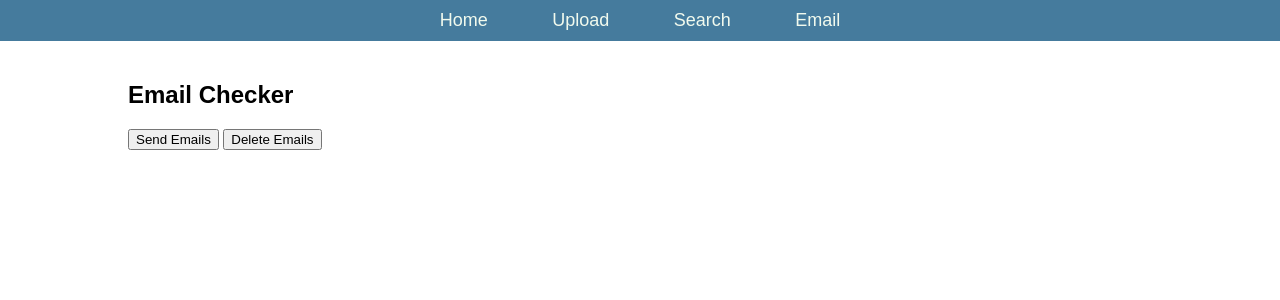
After one commit to ben-steinberg-geffen/Peer-Tutoring-Scheduler, a Flask app: template templates/email.html in a window 1280 px wide. The commit adds this page. Shown: the top 300 px of the page. Run offline with Flask 3, Linux system fonts and the light colour scheme; the template is opened without the code that fills it, so the values that code supplies are empty.

Commit message:
Maya commit email 2/5

```diff
--- a/templates/base.html
+++ b/templates/base.html
@@ -11,6 +11,7 @@
         <a href="{{ url_for('home') }}" {{ 'class=active' if request.endpoint == 'home' }}>Home</a>
         <a href="{{ url_for('upload') }}" {{ 'class=active' if request.endpoint == 'upload' }}>Upload</a>
         <a href="{{ url_for('search') }}" {{ 'class=active' if request.endpoint == 'search' }}>Search</a>
+        <a href="{{ url_for('search') }}" {{ 'class=active' if request.endpoint == 'email' }}>Email</a>
     </nav>
     <div class="container">
         {% with messages = get_flashed_messages(with_categories=true) %}
@@ -22,5 +23,12 @@
         {% endwith %}
         {% block content %}{% endblock %}
     </div>
+
+    <div class="content">
+        <!--<h1>Scrollable Page</h1>-->
+        <!--<p>Keep adding content to make the page scrollable...</p>-->
+
+    </div>
+
 </body>
 </html>
--- /dev/null
+++ b/templates/email.html
@@ -0,0 +1,9 @@
+{% extends "base.html" %}
+
+{% block content %}
+<h2>Email Checker</h2>
+
+<button class="send-email-btn">Send Emails</button>
+<button class="send-email-btn">Delete Emails</button>
+
+{% endblock %}
```
